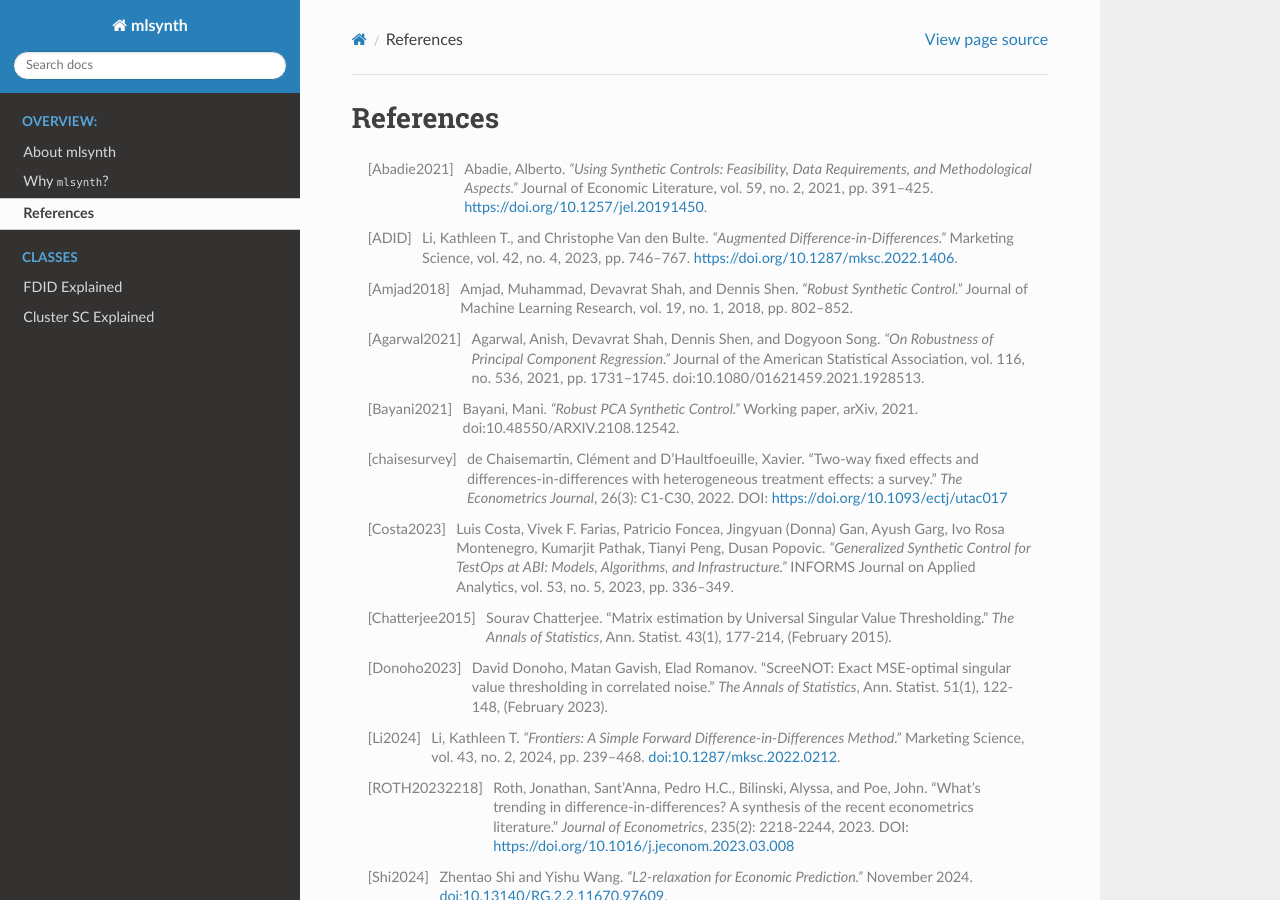
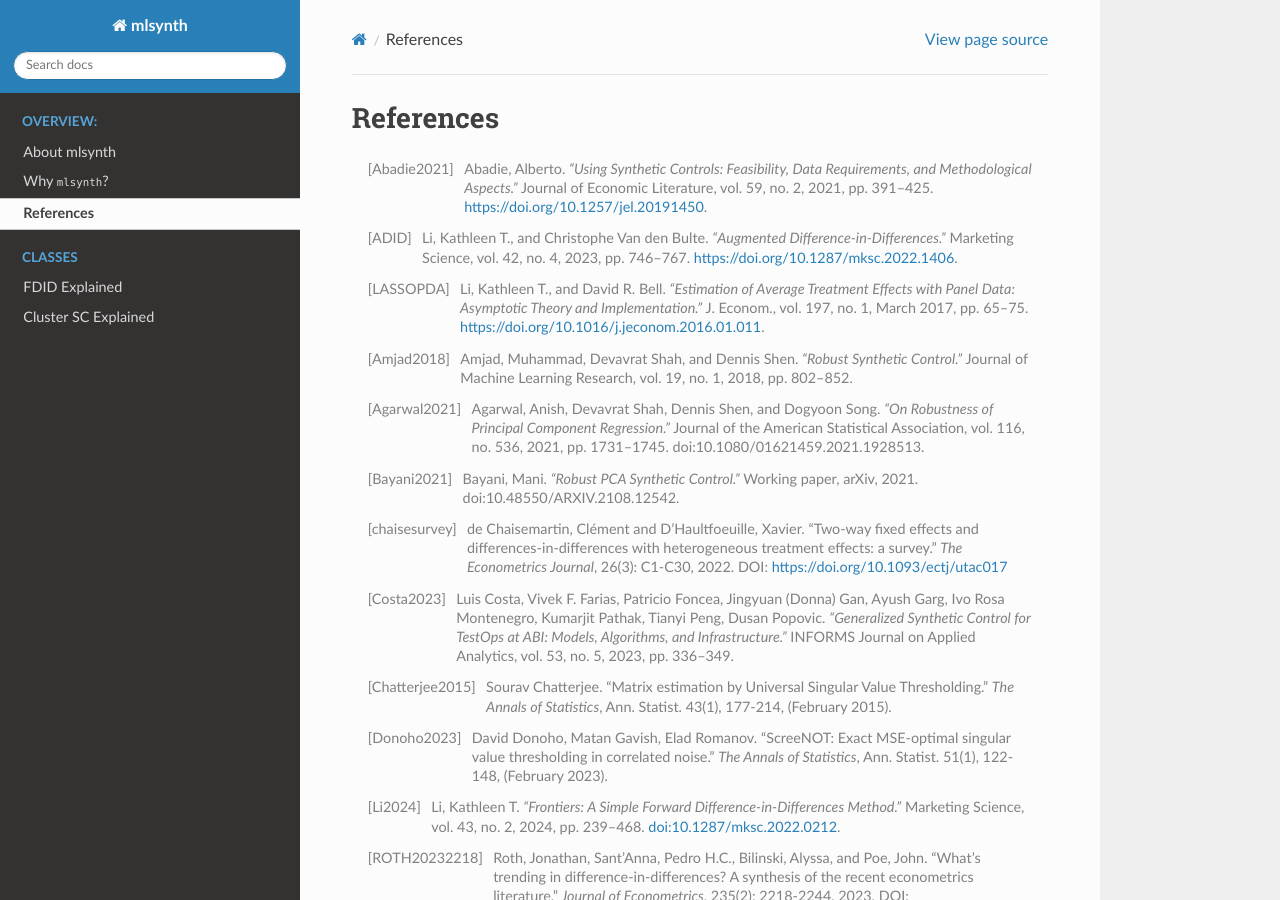
Before and after one commit to jgreathouse9/mlsynth, a Sphinx documentation site: the page built from docs/references.rst, in a window 1280 px wide and 900 px high. Built offline with Sphinx 7.4.7 and the Read the Docs theme 3.1.0, drawn with Linux system fonts in a browser that asks for light colours; pages that are not in the unit, such as notebooks, are missing from menus.

Commit message:
Update references.rst

```diff
--- a/docs/references.rst
+++ b/docs/references.rst
@@ -4,6 +4,9 @@ References
 .. [Abadie2021] Abadie, Alberto. *"Using Synthetic Controls: Feasibility, Data Requirements, and Methodological Aspects."* Journal of Economic Literature, vol. 59, no. 2, 2021, pp. 391–425. https://doi.org/10.1257/jel.20191450.
 
 .. [ADID] Li, Kathleen T., and Christophe Van den Bulte. *"Augmented Difference-in-Differences."* Marketing Science, vol. 42, no. 4, 2023, pp. 746–767. https://doi.org/10.1287/mksc.2022.1406.
+
+.. [LASSOPDA] Li, Kathleen T., and David R. Bell. *"Estimation of Average Treatment Effects with Panel Data: Asymptotic Theory and Implementation."* J. Econom., vol. 197, no. 1, March 2017, pp. 65–75. https://doi.org/10.1016/j.jeconom.2016.01.011.
+
 
 
 .. [Amjad2018] Amjad, Muhammad, Devavrat Shah, and Dennis Shen. *"Robust Synthetic Control."* Journal of Machine Learning Research, vol. 19, no. 1, 2018, pp. 802–852.
```
